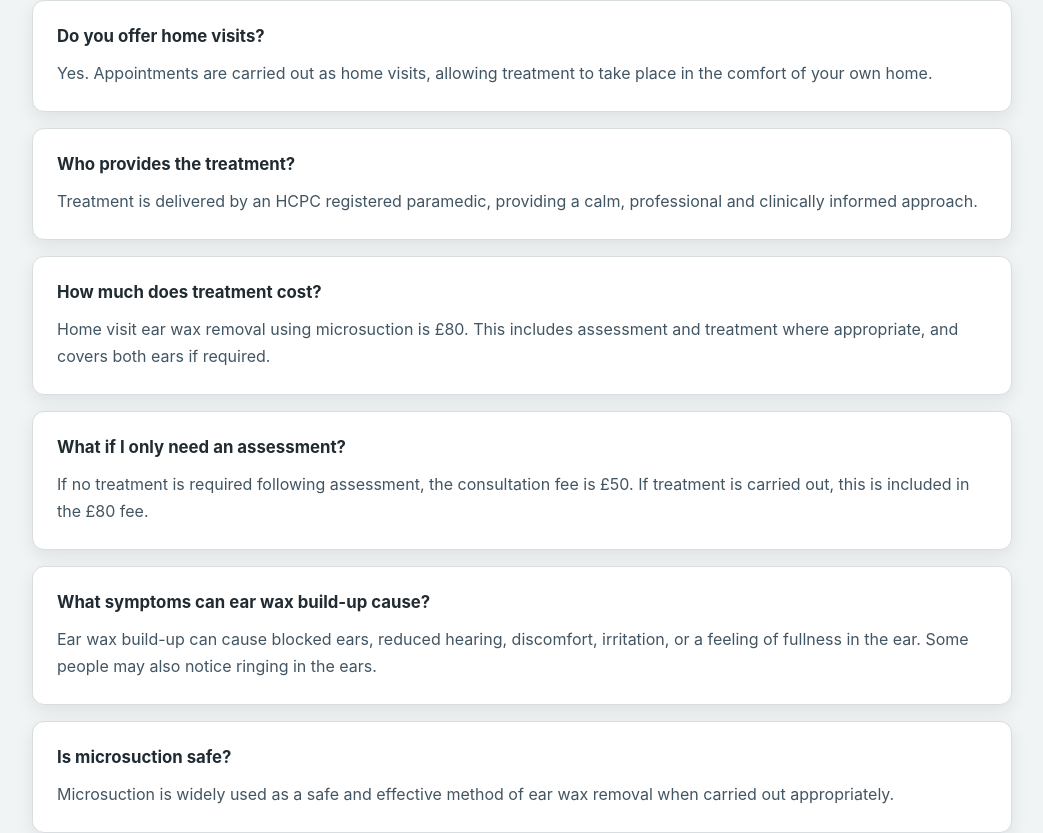
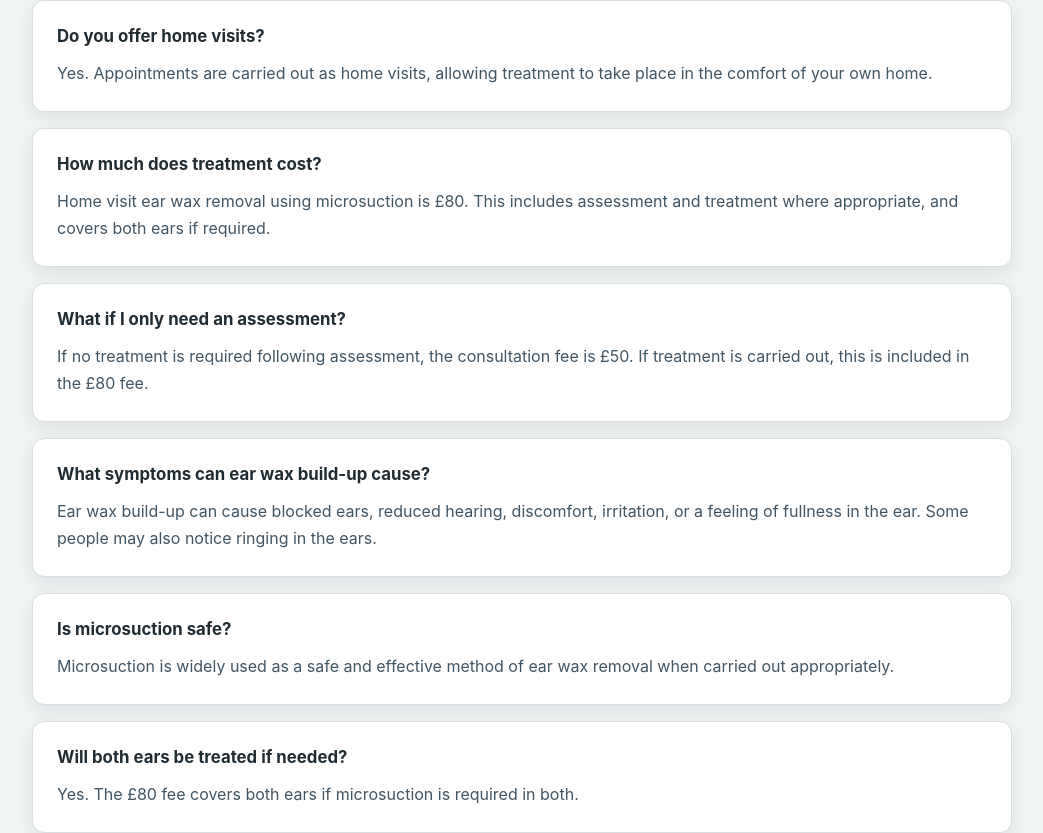
Before and after one commit to VentrisOdin/palaemon-clinical-services, a React app in the folder frontend/: page /faqs in a window 1280 px wide. Shown: the part 757-1590 px from the top of the page, without its empty margins (118-1161 px from the left). Built offline with nearby package versions, Linux system fonts and the light colour scheme; the HTML template or start-up script is replaced by a standard one.

Commit message:
FAQ pre cqc tweak

```diff
--- a/frontend/src/components/faq/FAQList.jsx
+++ b/frontend/src/components/faq/FAQList.jsx
@@ -10,11 +10,7 @@ function FAQList() {
       answer:
         "Yes. Appointments are carried out as home visits, allowing treatment to take place in the comfort of your own home.",
     },
-    {
-      question: "Who provides the treatment?",
-      answer:
-        "Treatment is delivered by an HCPC registered paramedic, providing a calm, professional and clinically informed approach.",
-    },
+
     {
       question: "How much does treatment cost?",
       answer:
@@ -38,7 +34,7 @@ function FAQList() {
     {
       question: "Will both ears be treated if needed?",
       answer:
-        "Yes. The £80 treatment fee covers both ears if treatment is required in both.",
+        "Yes. The £80 fee covers both ears if microsuction is required in both.",
     },
     {
       question: "What happens after I submit the booking form?",
```
